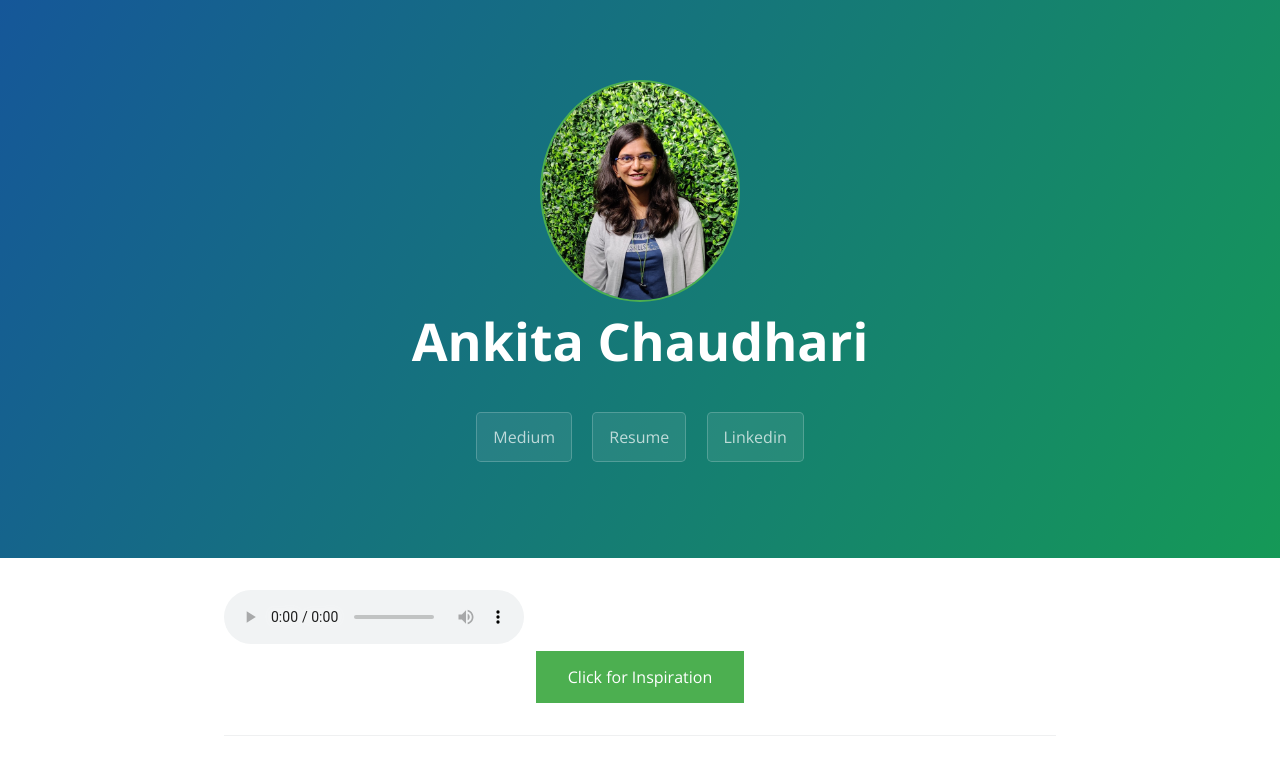
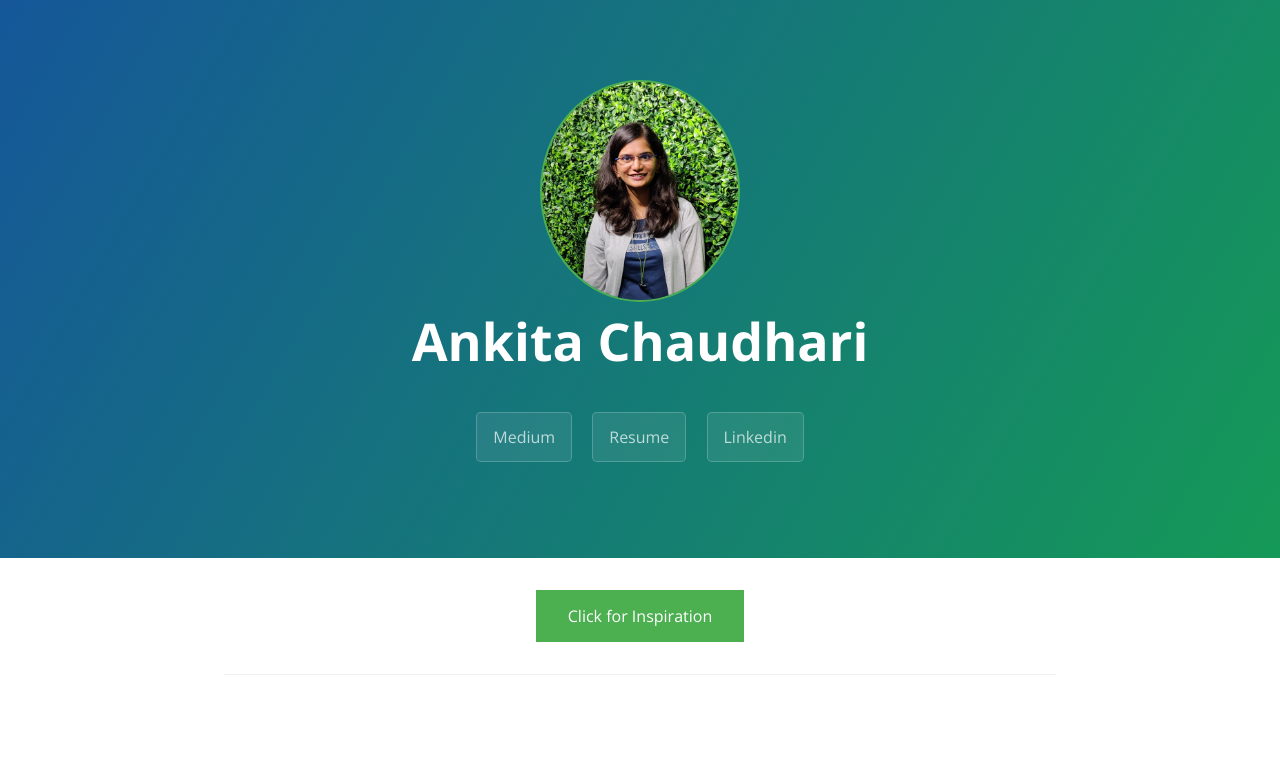
Before and after one commit to ank8ita/AnkitaChaudhari, a Jekyll site: the page built from index.md, in a window 1280 px wide. Shown: the top 775 px of the page. Built offline with Jekyll 4.4.1, drawn with Linux system fonts in a browser that asks for light colours; our own code applies the rules of GitHub Pages for plain Markdown files.

Commit message:
Update index.md

```diff
--- a/index.md
+++ b/index.md
@@ -3,10 +3,10 @@
 
 
  <div>
- <audio controls autoplay>
-  <source src="/AnkitaChaudhari/Happy Whistling Ukulele.mp3" type="audio/mpeg">
- </audio>
- <embed src="/AnkitaChaudhari/Happy Whistling Ukulele.mp3" loop="true"  width="2" height="10" hidden="true" autostart="true">
+ <iframe src="AnkitaChaudhari/Happy Whistling Ukulele.mp3" allow="autoplay" id="audio" style="display: none"></iframe>
+ <audio id="player" autoplay loop>
+    <source src="AnkitaChaudhari/Happy Whistling Ukulele.mp3" type="audio/mp3">
+  </audio>
  <div id="quotesButton" display="block">
             <div class="buttonCenter">
                 <input type="button" onclick="displayQuotes()" class="button" value="Click for Inspiration">
```
